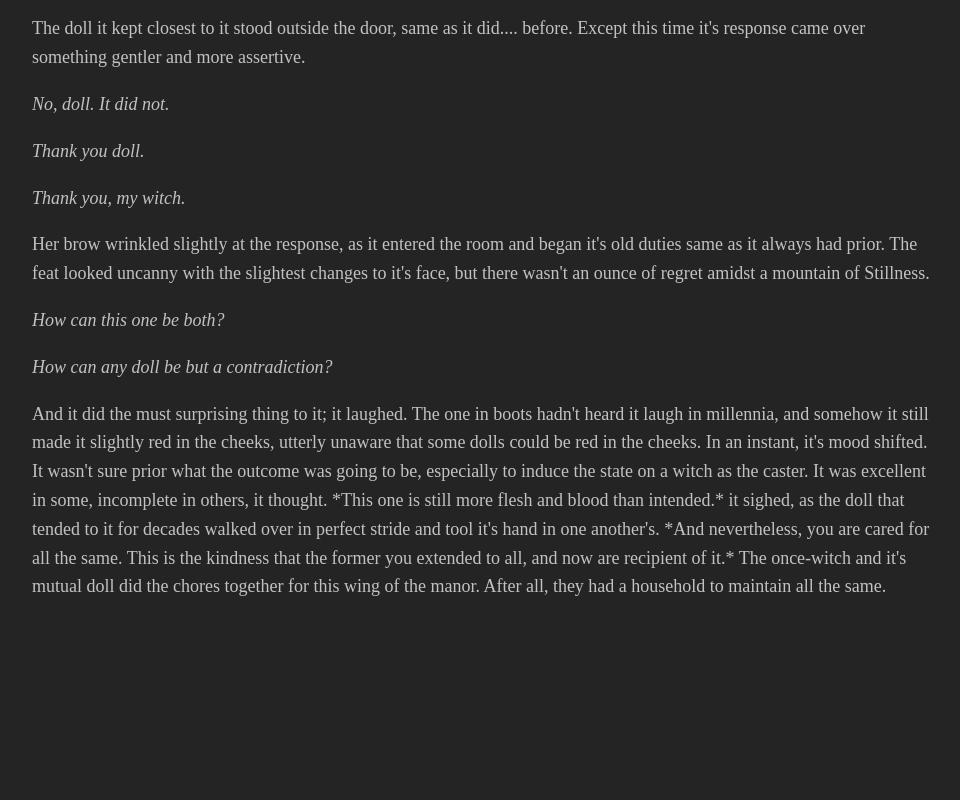
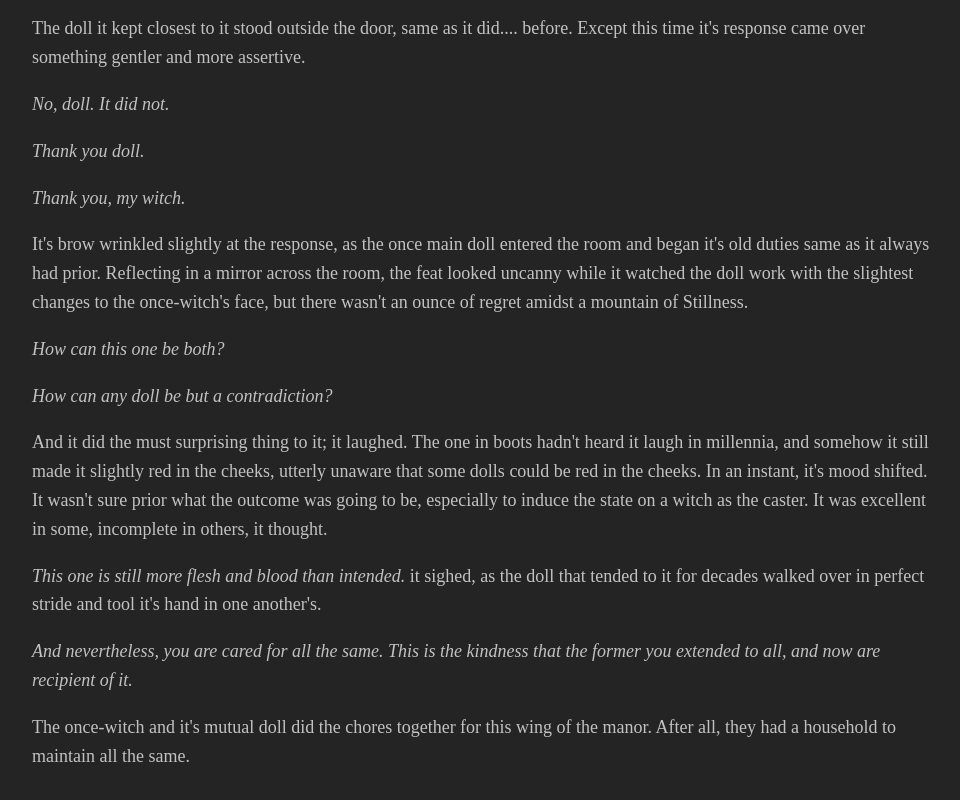
Before and after one commit to lilyposting/scrypts, a plain HTML site: page startup/index.html in a window 1280 px wide. Shown: the part 490-1290 px from the top of the page, without its empty margins (158-1118 px from the left). Before the commit the page ends 1131 px from the top, so only its background shows below. Drawn offline with Linux system fonts and the light colour scheme.

Commit message:
Update index.html

```diff
--- a/startup/index.html
+++ b/startup/index.html
@@ -30,17 +30,19 @@ name="viewport" content="width=device-width, initial-scale=1">
 <p><em>No, doll.  It did not.</em></p>
 <p><em>Thank you doll.</em></p>
 <p><em>Thank you, my witch.</em></p>
-<p>Her brow wrinkled slightly at the response, as it entered the room and began it&#39;s old duties same as it always had prior.  The feat looked uncanny with the slightest changes to it&#39;s face, but there wasn&#39;t an ounce of regret amidst a mountain of Stillness.</p>
-<p><em>How can this one be both?</em></p>
-<p><em>How can any doll be but a contradiction?</em></p>
+<p>It's brow wrinkled slightly at the response, as the once main doll entered the room and began it&#39;s old duties same as it always had prior.  Reflecting in a mirror across the room, the feat looked uncanny while it watched the doll work with the slightest changes to the once-witch's face, but there wasn&#39;t an ounce of regret amidst a mountain of Stillness.</p>
 
-And it did the must surprising thing to it; it laughed.  The one in boots hadn't heard it laugh in millennia, and somehow it still made it slightly red in the cheeks, utterly unaware that some dolls could be red in the cheeks.  In an instant, it's mood shifted.  It wasn't sure prior what the outcome was going to be, especially to induce the state on a witch as the caster. It was excellent in some, incomplete in others, it thought.
+  <p><em>How can this one be both?</em></p>
 
-*This one is still more flesh and blood than intended.* it sighed, as the doll that tended to it for decades walked over in perfect stride and tool it's hand in one another's.
+  <p><em>How can any doll be but a contradiction?</em></p>
 
-*And nevertheless, you are cared for all the same.  This is the kindness that the former you extended to all, and now are recipient of it.*
+<p>And it did the must surprising thing to it; it laughed.  The one in boots hadn't heard it laugh in millennia, and somehow it still made it slightly red in the cheeks, utterly unaware that some dolls could be red in the cheeks.  In an instant, it's mood shifted.  It wasn't sure prior what the outcome was going to be, especially to induce the state on a witch as the caster. It was excellent in some, incomplete in others, it thought.</p>
 
-The once-witch and it's mutual doll did the chores together for this wing of the manor.  After all, they had a household to maintain all the same.
+  <p><em>This one is still more flesh and blood than intended.</em> it sighed, as the doll that tended to it for decades walked over in perfect stride and tool it's hand in one another's.  </p>
+
+<p><em>And nevertheless, you are cared for all the same.  This is the kindness that the former you extended to all, and now are recipient of it.</em></p>
+
+<p>The once-witch and it's mutual doll did the chores together for this wing of the manor.  After all, they had a household to maintain all the same.</p>
 
 </body>
 </html>
```
